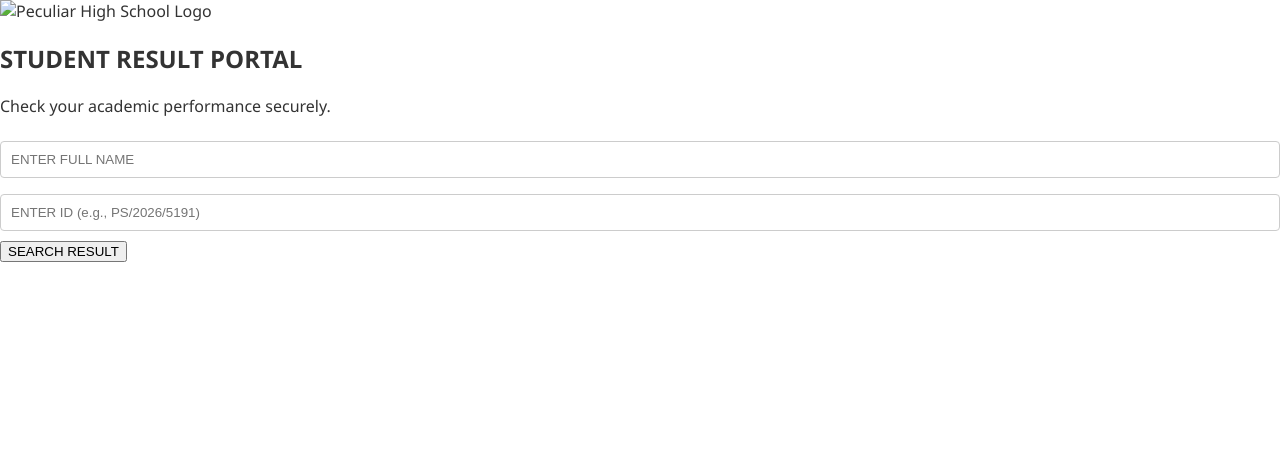
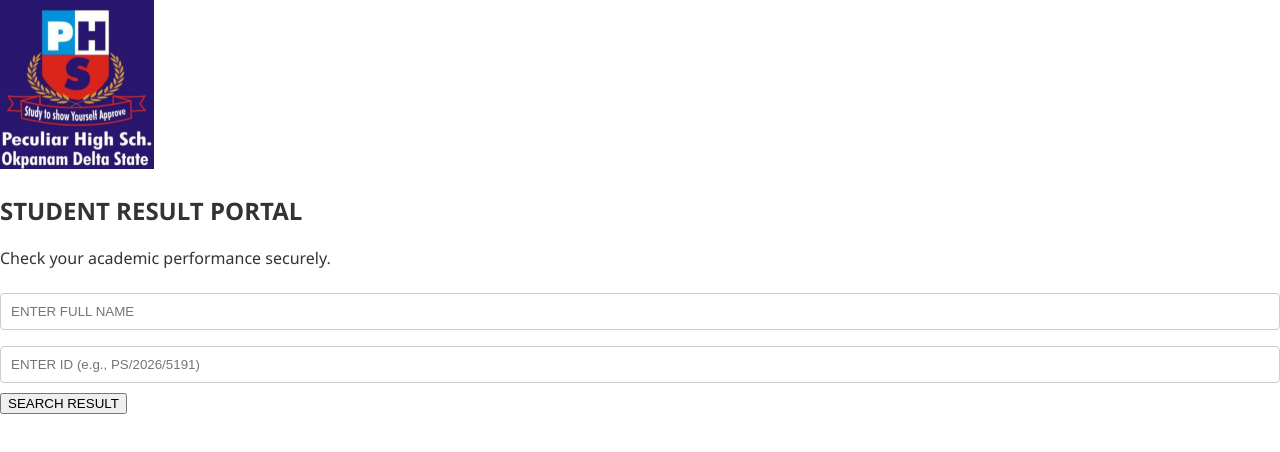
Before and after one commit to goodnewsonovroke-create/peculiar-school-portal, a website: page login.html in a window 1280 px wide. Drawn offline with Linux system fonts and the light colour scheme.

Commit message:
Restored full login.html

```diff
--- a/login.html
+++ b/login.html
@@ -9,7 +9,7 @@
 <body>
 
     <div class="login-container">
-        <img src="school-logo.png" alt="Peculiar High School Logo">
+        <img src="school-logo.png.jpg" alt="Peculiar High School Logo">
         <h2>STUDENT RESULT PORTAL</h2>
         <p>Check your academic performance securely.</p>
 
```
Also changed, not shown: index.html (+1 -1 lines).
